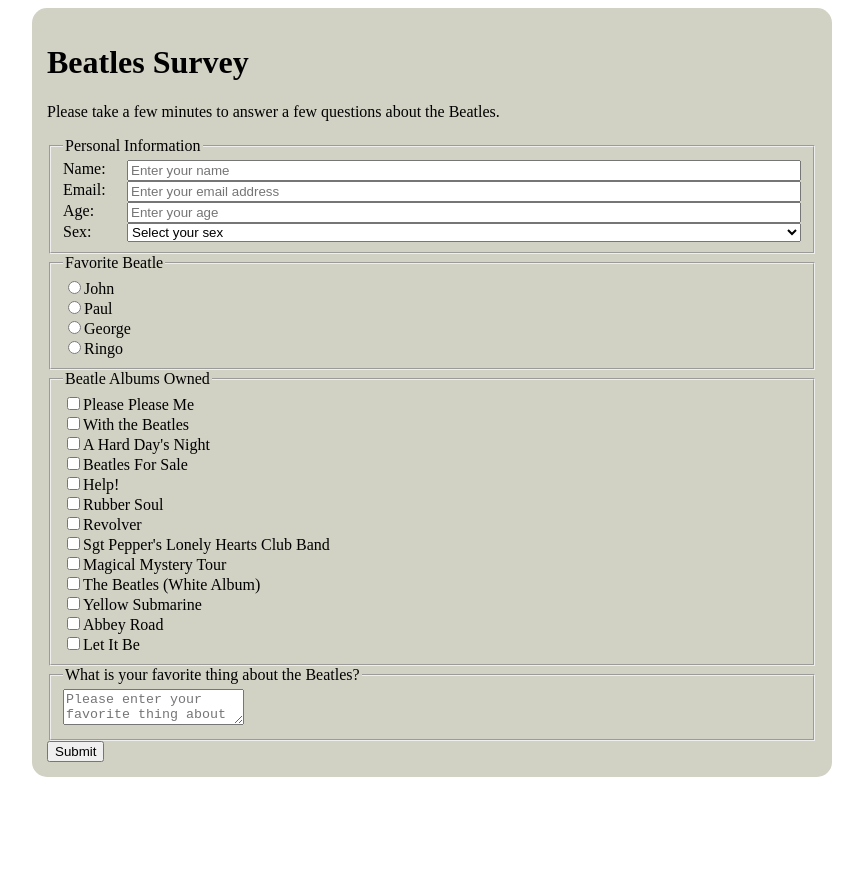
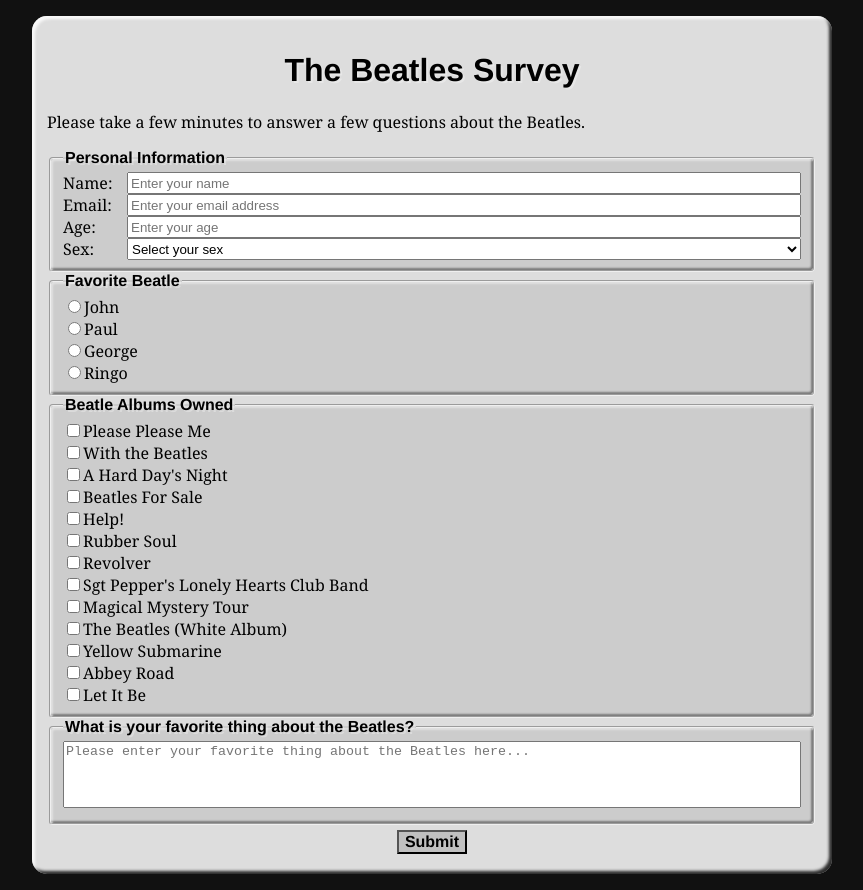
Before and after one commit to asteffey/fcc-survey-form, a plain HTML site: page index.html in a window 1280 px wide. Shown: the whole page, without its empty margins (208-1071 px from the left). Before the commit the page ends 800 px from the top, so only its background shows below. Drawn offline with Linux system fonts and the light colour scheme.

Commit message:
Black and grey look and feel for #2

```diff
--- a/index.html
+++ b/index.html
@@ -8,7 +8,7 @@
 <body>
   <script src="../testable-projects-fcc-v1-bundle.js"></script>
   <main>
-    <h1 id="title">Beatles Survey</h1>
+    <h1 id="title">The Beatles Survey</h1>
     <p id="description">Please take a few minutes to answer a few questions about the Beatles.</p>
     <form id="survey-form"
           name="survey-form">
--- a/survey-form.css
+++ b/survey-form.css
@@ -1,17 +1,38 @@
+body {
+    background-color: #111;
+    font-family: Cambria, Cochin, Georgia, Times, 'Times New Roman', serif;
+}
+
 main {
-    background-color:rgb(209, 209, 196);
+    background-color: #DDD;
     border-radius: 15px;
+    box-shadow: inset 3px 3px 3px rgba(255, 255, 255, .8), inset -3px -3px 3px rgba(0, 0, 0, .8);
     padding: 15px;
-    margin: auto;
+    margin: 1em auto 1em auto;
     width: 100%;
     box-sizing: border-box;
     max-width: 800px;
 }
 
+h1 {
+    font-family: 'Franklin Gothic Medium', 'Arial Narrow', Arial, sans-serif;
+    font-weight: 900;
+    text-shadow: 2px 2px rgba(255, 255, 255, .3);
+    text-align: center;
+}
+
 fieldset {
+    background-color: #CCC;
+    border-radius: 4px;
+    box-shadow: inset 2px 2px 2px rgba(255, 255, 255, .4), inset -2px -2px 2px rgba(0, 0, 0, .4);
     padding-left: 12px;
     padding-right: 12px;
-    border-width: 2px;
+}
+
+legend {
+    font-family: 'Franklin Gothic Medium', 'Arial Narrow', Arial, sans-serif;
+    font-weight: 900;
+    text-shadow: 2px 2px rgba(255, 255, 255, .3);
 }
 
 #personal-info-fieldset > div {
@@ -30,8 +51,23 @@
     }
 }
 
+#comments {
+    width: 100%;
+    box-sizing: border-box;
+    height: 5em;
+    resize: none;
+}
 
+#submit {
+    display: block;
+    margin: 5px auto 5px auto;
+    font-family: 'Franklin Gothic Medium', 'Arial Narrow', Arial, sans-serif;
+    font-size: 1em;
+    font-weight: 900;
+    background-color: #C0C0C0;
+}
 
-#personal-info-fieldset label, #personal-info-fieldset input, #personal-info-fieldset select {
-    display: block;
+#submit:hover {
+    color: #222;
+    background-color: #D1D1D1;
 }
```
